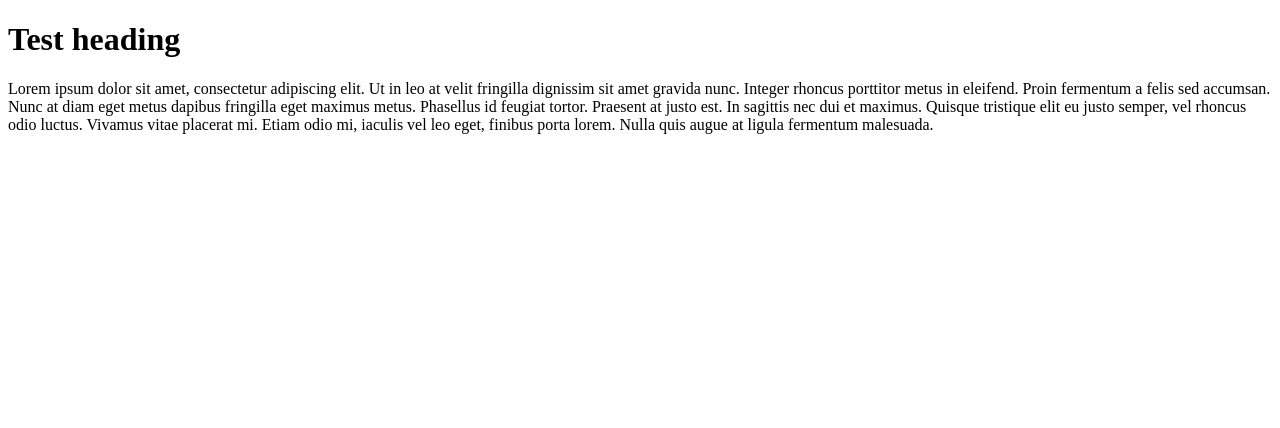
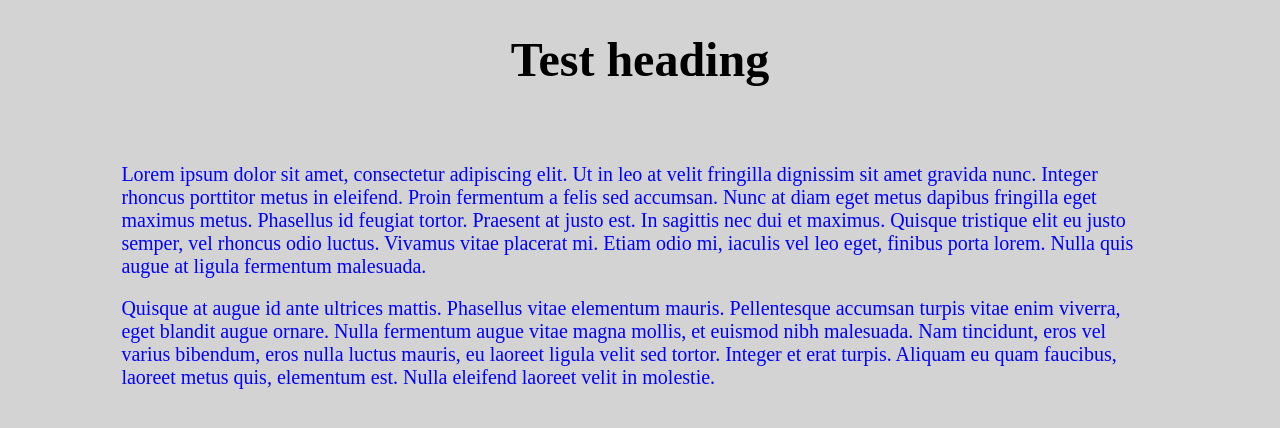
Before and after one commit to SantiagoMorenoGithub/TestPage, a plain HTML site: page index.html in a window 1280 px wide. Drawn offline with Linux system fonts and the light colour scheme.

Commit message:
Added style sheet and new paragraph in index page

```diff
--- a/index.html
+++ b/index.html
@@ -1,8 +1,8 @@
 <!DOCTYPE html>
 <html lang="en">
 <head>
-    <meta charset="UTF-8">
     <title>Test index page by Santiago Moreno</title>
+    <link rel="stylesheet" href="styles.css">
 </head>
 <body>
 <h1>Test heading</h1>
@@ -11,5 +11,9 @@
     dapibus fringilla eget maximus metus. Phasellus id feugiat tortor. Praesent at justo est. In sagittis nec dui et
     maximus. Quisque tristique elit eu justo semper, vel rhoncus odio luctus. Vivamus vitae placerat mi. Etiam odio mi,
     iaculis vel leo eget, finibus porta lorem. Nulla quis augue at ligula fermentum malesuada.</p>
+<p>Quisque at augue id ante ultrices mattis. Phasellus vitae elementum mauris. Pellentesque accumsan turpis vitae enim
+    viverra, eget blandit augue ornare. Nulla fermentum augue vitae magna mollis, et euismod nibh malesuada. Nam
+    tincidunt, eros vel varius bibendum, eros nulla luctus mauris, eu laoreet ligula velit sed tortor. Integer et erat
+    turpis. Aliquam eu quam faucibus, laoreet metus quis, elementum est. Nulla eleifend laoreet velit in molestie.</p>
 </body>
 </html>
--- /dev/null
+++ b/styles.css
@@ -0,0 +1,16 @@
+body {
+    background-color: lightgrey;
+}
+
+h1 {
+    color: black;
+    font-size: 48px;
+    text-align: center;
+    margin-bottom: 2cm;
+}
+
+p {
+    color:blue;
+    font-size: 20px;
+    margin: 0.5cm 3cm 0.5cm 3cm;
+}
```
